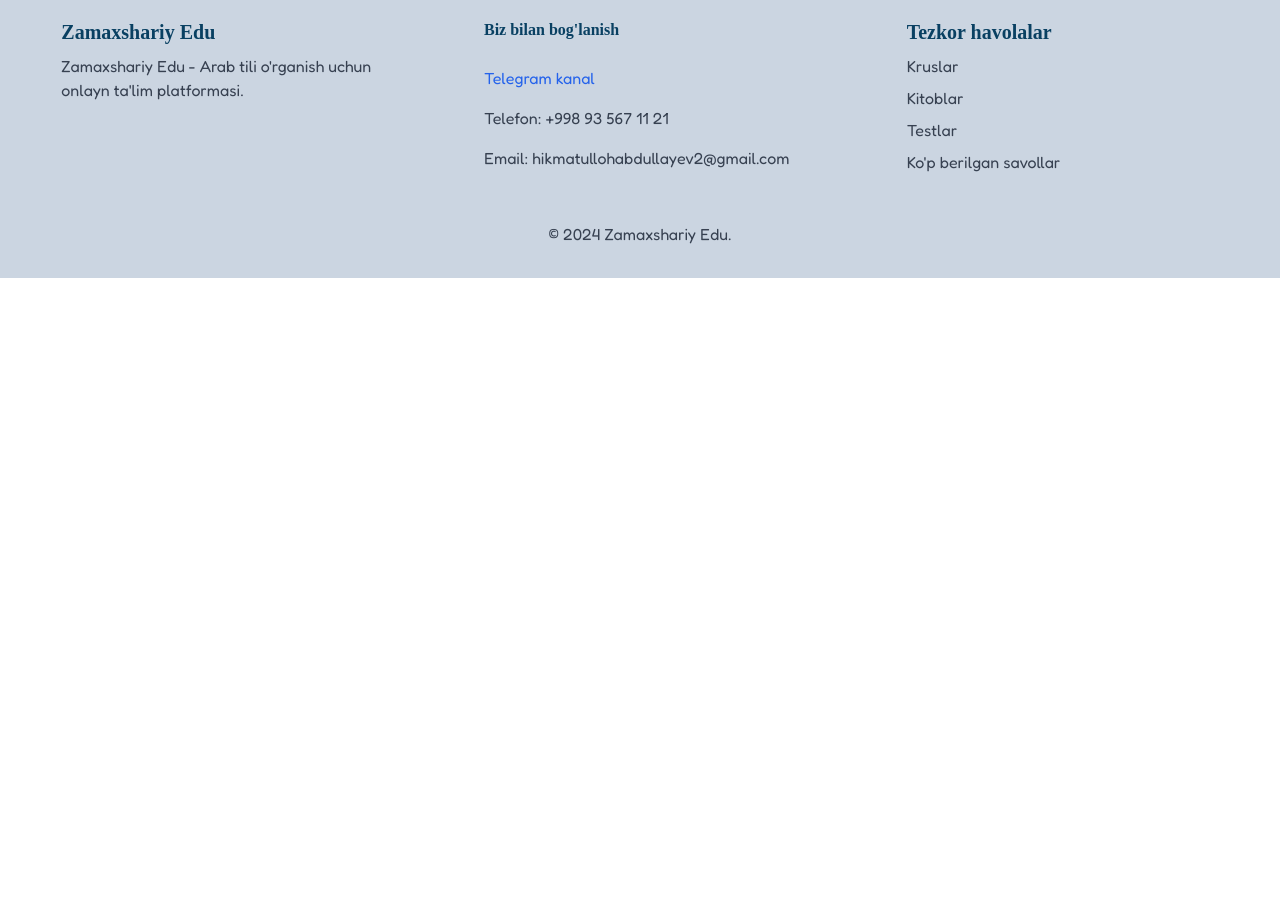
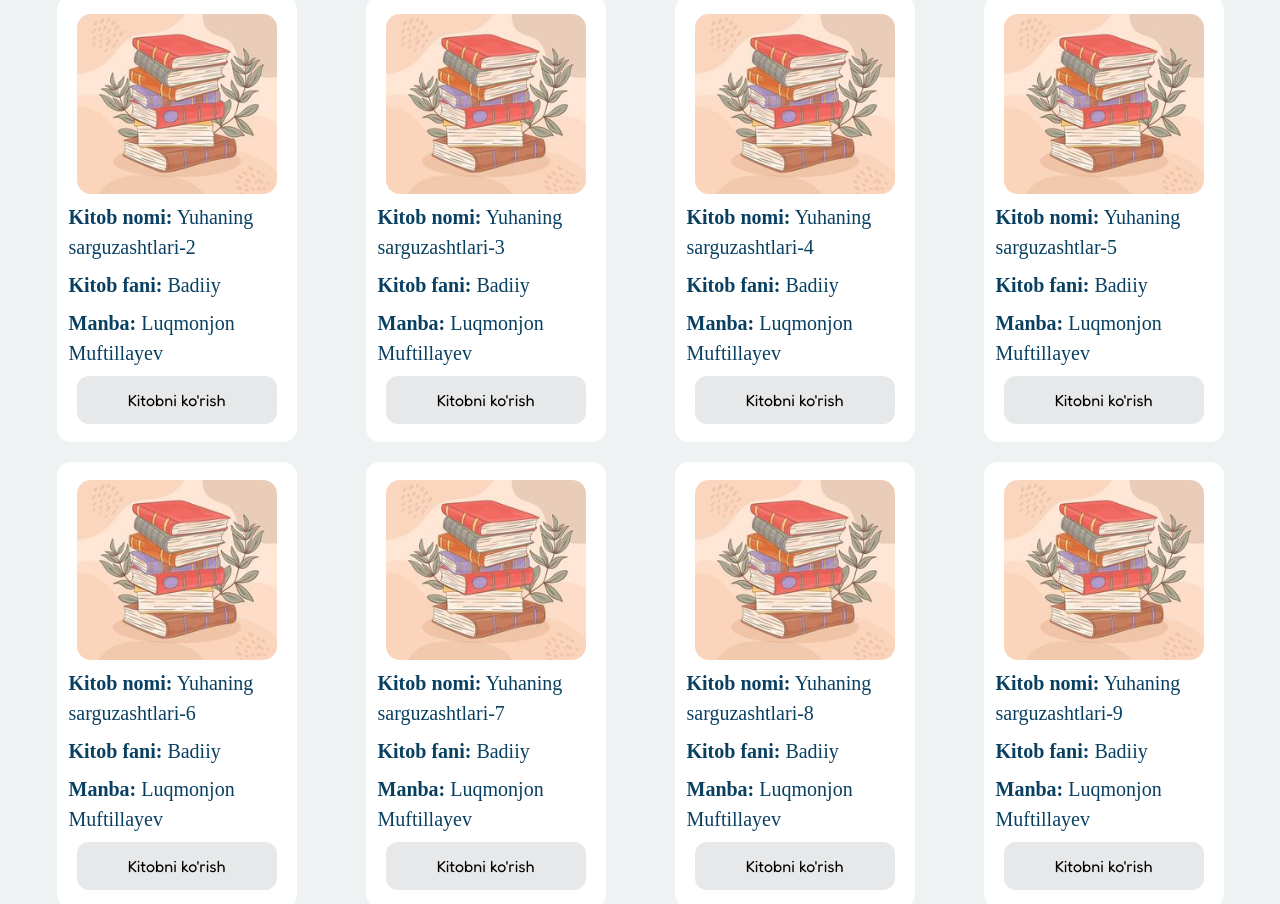
Before and after one commit to HikmatullohAbdullayev/Alifjonuz, a React (Vite) app: page /kitoblar in a window 1280 px wide. Shown: the part 2896-3800 px from the top of the page. Before the commit the page ends 3174 px from the top, so only its background shows below. Built offline with nearby package versions, Linux system fonts and the light colour scheme; a web font is replaced by a local one.

Commit message:
add books

```diff
--- a/src/components/SelectType.jsx
+++ b/src/components/SelectType.jsx
@@ -12,8 +12,10 @@
         </option>
         <option value="Sarf">Sarf</option>
         <option value="Nahv">Nahv</option>
+        <option value="Lug'at">Lug'at</option>
         <option value="Darslik">Darslik</option>
-        <option value="Lug'at">Lug'at</option>
+        <option value="Ilmiy">Ilmiy</option>
+        <option value="Badiiy">Badiiy</option>
         <option value="Boshqa">Boshqa</option>
       </select>
       <div className="absolute inset-y-0 right-0 flex items-center px-2 pointer-events-none">
--- a/src/data/books.json
+++ b/src/data/books.json
@@ -160,6 +160,76 @@
       "name": "Mabdaus - sarf",
       "type": "Sarf",
       "manba": "Arabic uz"
+    },
+    {
+      "id": "24",
+      "url": "https://drive.google.com/file/d/1z-qIc5VefrVNPWfj1gg8LwNQNsTlJKKW/view",
+      "name": "Yuhaning sarguzashtlari-1",
+      "type": "Badiiy",
+      "manba": "Luqmonjon Muftillayev"
+    },
+    {
+      "id": "25",
+      "url": "https://drive.google.com/file/d/1cv9n01-sl4-xAZSB38DCPSMENZiFAvNT/view",
+      "name": "Yuhaning sarguzashtlari-2",
+      "type": "Badiiy",
+      "manba": "Luqmonjon Muftillayev"
+    },
+    {
+      "id": "26",
+      "url": "https://drive.google.com/file/d/1SoOi1YsUrf74vXigZyoLTwCNrg1P7rnL/view",
+      "name": "Yuhaning sarguzashtlari-3",
+      "type": "Badiiy",
+      "manba": "Luqmonjon Muftillayev"
+    },
+    {
+      "id": "27",
+      "url": "https://drive.google.com/file/d/1ViRONhgz7Oll0_OqSLmkzFaEtlJ1flZ_/view",
+      "name": "Yuhaning sarguzashtlari-4",
+      "type": "Badiiy",
+      "manba": "Luqmonjon Muftillayev"
+    },
+    {
+      "id": "28",
+      "url": "https://drive.google.com/file/d/1rQXghG3eHdCEW3oaiXBTU5VjYy0oQEpD/view",
+      "name": "Yuhaning sarguzashtlar-5",
+      "type": "Badiiy",
+      "manba": "Luqmonjon Muftillayev"
+    },
+    {
+      "id": "29",
+      "url": "https://drive.google.com/file/d/12mNMYd7q9tN8WR0_kS4cKTFxCEHAscqR/view",
+      "name": "Yuhaning sarguzashtlari-6",
+      "type": "Badiiy",
+      "manba": "Luqmonjon Muftillayev"
+    },
+    {
+      "id": "30",
+      "url": "https://drive.google.com/file/d/1uAc2dwM_PSHR3MPY5wT7XiiwngPT2t-3/view",
+      "name": "Yuhaning sarguzashtlari-7",
+      "type": "Badiiy",
+      "manba": "Luqmonjon Muftillayev"
+    },
+    {
+      "id": "31",
+      "url": "https://drive.google.com/file/d/1mgR0Sw15cJjNhC7Z1kKQi3qqBJSCt_5w/view",
+      "name": "Yuhaning sarguzashtlari-8",
+      "type": "Badiiy",
+      "manba": "Luqmonjon Muftillayev"
+    },
+    {
+      "id": "32",
+      "url": "https://drive.google.com/file/d/1z_qckMxokg9ffabhSoYLHWKHNLmDatw_/view",
+      "name": "Yuhaning sarguzashtlari-9",
+      "type": "Badiiy",
+      "manba": "Luqmonjon Muftillayev"
+    },
+    {
+      "id": "33",
+      "url": "https://drive.google.com/file/d/1BCbW5na1aannxc2CS7TMyCKyESc2PvZ1/view",
+      "name": "Yuhaning sarguzashtlari-10",
+      "type": "Badiiy",
+      "manba": "Luqmonjon Muftillayev"
     }
   ]
 }
```
